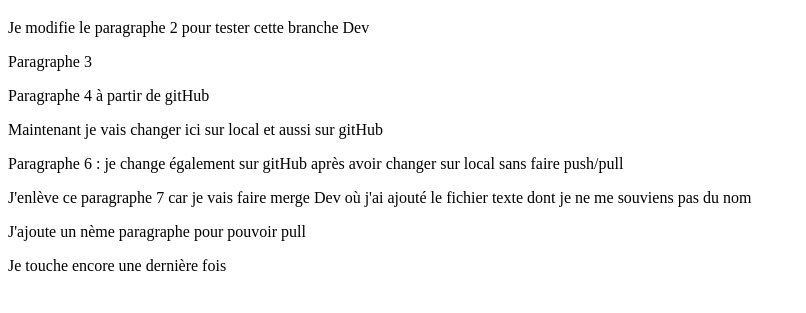
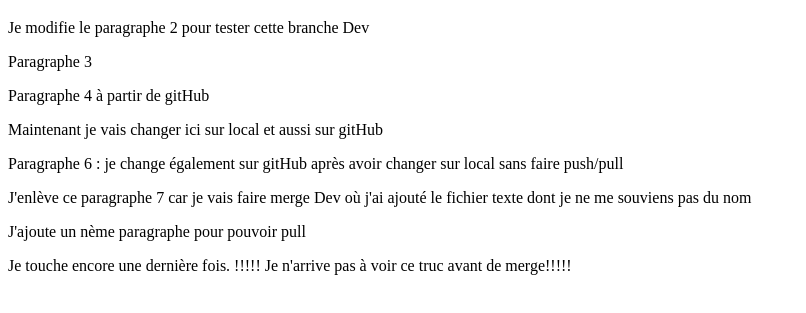
Before and after one commit to Faniry1015/TestGit, a plain HTML site: page index.html in a window 1280 px wide. Shown: the part 177-490 px from the top of the page, without its empty margins (0-806 px from the left). Drawn offline with Linux system fonts and the light colour scheme.

Commit message:
J'Update index encore une fois

```diff
--- a/index.html
+++ b/index.html
@@ -36,7 +36,7 @@
             J'ajoute un nème paragraphe pour pouvoir pull
         </p>
         <p>
-            Je touche encore une dernière fois
+            Je touche encore une dernière fois. !!!!! Je n'arrive pas à voir ce truc avant de merge!!!!!
         </p>
     </header>
 </body>
```
